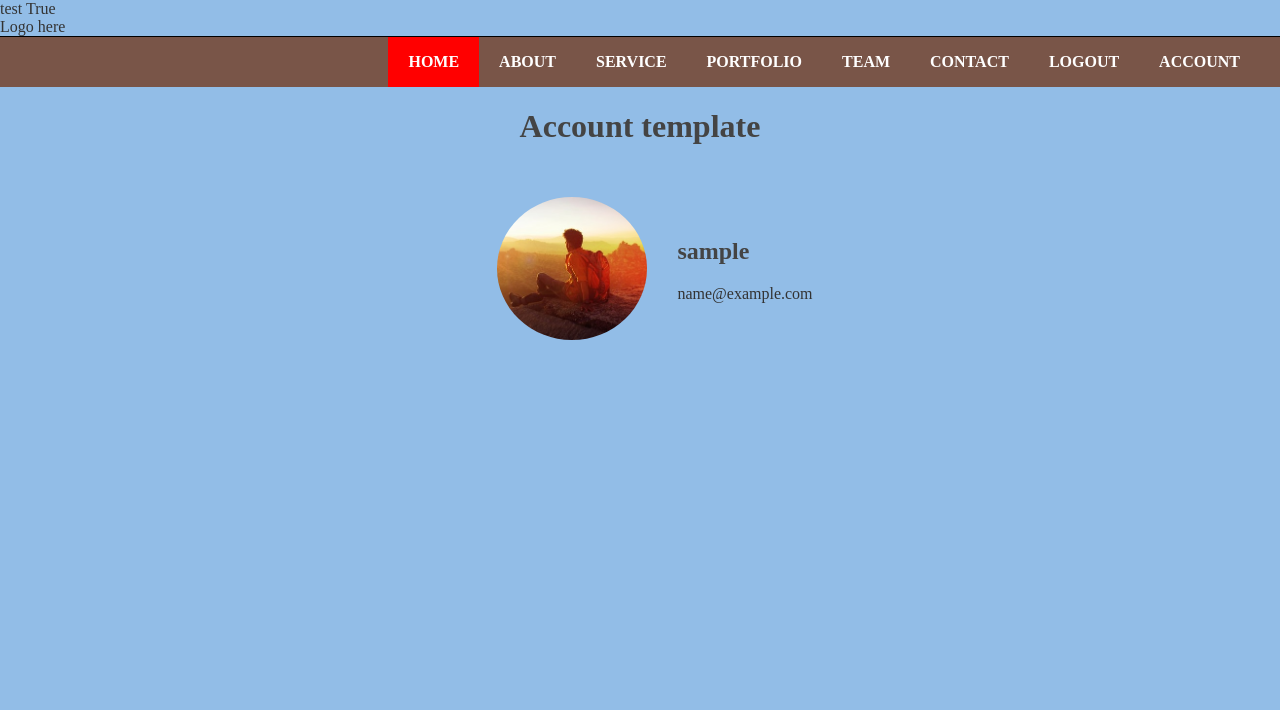
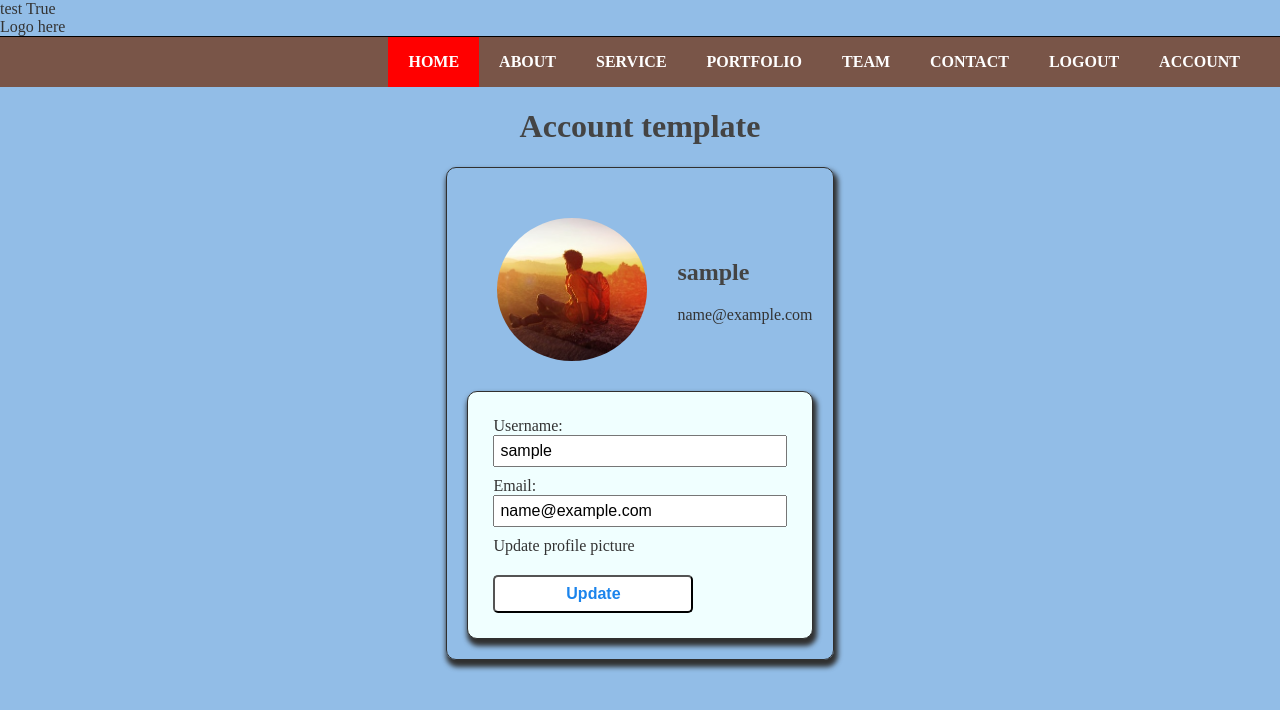
Before and after one commit to gmdmgithub/flask-sandbox, a Flask app: page /account in a window 1280 px wide. Shown: the top 710 px of the page. Run offline with Flask 2, Linux system fonts and the light colour scheme; the visitor is signed in with stand-in values (Sample User, id 1); data comes from the database, SQL or seed files in the repository; some libraries are stand-ins or nearby versions.

Commit message:
image upload and resizing

```diff
--- /dev/null
+++ b/flask_sandbox/forms/account.py
@@ -0,0 +1,28 @@
+from flask_wtf import FlaskForm
+from flask_wtf.file import FileField, FileAllowed
+from flask_login import current_user
+from wtforms import StringField, SubmitField, PasswordField, ValidationError
+from wtforms.validators import DataRequired, Length, Email, EqualTo
+from flask_sandbox.models import User
+
+class UpdateAccountForm(FlaskForm):
+    username = StringField('Username:',
+        validators=[DataRequired(), Length(min=5, max=20)])
+    email = StringField('Email:',
+        validators=[Email(),DataRequired()])
+    image = FileField('Update profile picture',
+        validators=[FileAllowed(['jpg','jpeg','png'])])
+
+    submit = SubmitField('Update')
+
+    def validate_username(self,username):
+        if username.data !=  current_user.username:
+            user = User.query.filter_by(username=username.data).first()
+            if user:
+                raise ValueError('Username already exists. Please choose a different one')
+
+    def validate_email(self,email):
+        if email.data !=  current_user.email:
+            user = User.query.filter_by(email=email.data).first()
+            if user:
+                raise ValueError('Something wrog with your data')
--- a/flask_sandbox/models.py
+++ b/flask_sandbox/models.py
@@ -1,6 +1,7 @@
 from datetime import datetime
 from flask_sandbox import db, login_manager
 from flask_login import UserMixin #imports neccessary fields for the user
+
 
 
 #function to keep the user session https://flask-login.readthedocs.io/en/latest/
--- a/flask_sandbox/routes.py
+++ b/flask_sandbox/routes.py
@@ -1,60 +1,17 @@
 from flask import render_template, url_for, flash, redirect, request
+import secrets
+import os
+from PIL import Image
 from flask_sandbox import app, bcrypt, db
 from flask_sandbox.models import User, Post
-from flask_sandbox.reg_form import RegistrationForm
-from flask_sandbox.login_form import LoginForm
+from flask_sandbox.forms.registration import RegistrationForm
+from flask_sandbox.forms.login import LoginForm
+from flask_sandbox.forms.account import UpdateAccountForm
 
 from flask_login import login_user, current_user, logout_user, login_required
 
-#lets add some posted data (simply not from db)
-posts = [
-    {
-        'author': 'John Doe',
-        'title': 'My best friend',
-        'content': 'Lorem ipsum dolor sit amet consectetur adipisicing elit. Officia incidunt aperiam ut distinctio doloremque. Illo maxime soluta dolore dolorem tempore.',
-        'post_date': '2018-01-15'
-    },
-    {
-        'author': 'Janet Jackson',
-        'title': 'My brother',
-        'content': 'Lorem ipsum dolor sit amet consectetur adipisicing elit. Officia incidunt aperiam ut distinctio doloremque. Illo maxime soluta dolore dolorem tempore.',
-        'post_date': '2018-02-15'
-    },
-    {
-        'author': 'John Kennedy',
-        'title': 'My country',
-        'content': 'Lorem ipsum dolor sit amet consectetur adipisicing elit. Officia incidunt aperiam ut distinctio doloremque. Illo maxime soluta dolore dolorem tempore.',
-        'post_date': '2018-03-15'
-    }
-]
+from flask_sandbox.config import about_p, account_p, home_p, login_p, posts, register_p
 
-home_p ={
-    'active':'home',
-    'menu': True,
-    'title' : 'Home page'
-}
-about_p ={
-    'active':'about',
-    'menu': True,
-    'title' : 'About page'
-}
-
-register_p = {
-    'active':'registration',
-    'menu': False,
-    'title': 'Registration page'
-}
-
-login_p = {
-    'active':'login',
-    'menu': False,
-    'title': 'Login page'
-}
-account_p = {
-    'active':'account',
-    'menu': True,
-    'title': 'Account page'
-}
 
 @app.route("/")
 @app.route("/home")
@@ -103,12 +60,39 @@ def logout():
     logout_user()
     return redirect(url_for('home'))
 
+def save_image(image):
+    random_hex = secrets.token_hex(8)
+    _f_name, f_ext = os.path.splitext(image.filename) #when you do not use variable  start it _
+    image_filename = random_hex+f_ext
+    image_path = os.path.join(app.root_path,'static/profile_img',image_filename)
+
+    output_size = (250, 250)
+    i = Image.open(image)
+    i.thumbnail(output_size)
+    i.save(image_path)
+
+    return image_filename
+
 #rout for account user page
-@app.route('/account')
+@app.route('/account',methods=['GET', 'POST'])
 @login_required
 def account():
+    form = UpdateAccountForm()
     image_file = url_for('static',filename='profile_img/'+current_user.image_file)
-    return render_template('account.html', param=account_p, image_file=image_file)
+    if form.validate_on_submit():
+        if form.image.data:
+            f_image = save_image(form.image.data)
+            current_user.image_file = f_image
+        current_user.username=form.username.data
+        current_user.email=form.email.data
+        db.session.commit()
+        flash(f'Your account has been sucessfully update', 'seccessful')
+        return redirect(url_for('account'))
+    elif request.method == 'GET':
+        form.username.data=current_user.username
+        form.email.data=current_user.email
+
+    return render_template('account.html', param=account_p, image_file=image_file, form=form)
 
 
 
--- a/flask_sandbox/static/style.css
+++ b/flask_sandbox/static/style.css
@@ -1,6 +1,9 @@
 :root
 {
     --nav-h:50px;
+    --shadow: 2px 5px 5px 2px #303030;
+    --border: 1px solid #303030;
+    --b-radius: 10px;
 }
 *
 {
@@ -84,9 +87,9 @@ nav ul li a:hover {
 .box {
     margin: 20px;
     padding: 20px;
-    box-shadow: 2px 5px 5px 2px #303030;
-    border: 1px solid #303030;
-    border-radius: 10px;
+    box-shadow: var(--shadow);
+    border: var(--border);
+    border-radius: var(--b-radius);
     max-width: 50%;
 }
 
@@ -96,9 +99,9 @@ nav ul li a:hover {
     display: flex;
     flex-direction: column;
     padding: 20px;
-    box-shadow: 2px 4px 4px;
-    border-radius: 5px;
-    border: solid 1px gray;
+   box-shadow: var(--shadow);
+   border: var(--border);
+   border-radius: var(--b-radius);
     background-color: #f0ffff;
 }
 .form-group{
@@ -148,6 +151,12 @@ nav ul li a:hover {
     text-decoration: none;
     margin: 0 auto;
 }
+.content-section{
+    padding: 20px;
+    box-shadow: var(--shadow);
+    border: var(--border);
+    border-radius: var(--b-radius);
+}
 /* account start */
 .content-section .media
 {
@@ -162,3 +171,12 @@ nav ul li a:hover {
     margin: 30px;
 
 }
+.form-image
+{
+    display: none;
+
+}
+.form-image-label
+{
+    cursor: pointer;
+}
--- a/flask_sandbox/templates/account.html
+++ b/flask_sandbox/templates/account.html
@@ -12,6 +12,57 @@
                 <p class="text-secondary">{{ current_user.email }}</p>
             </div>
         </div>
+
+        <div class="form">
+            <form method="POST" action="" enctype="multipart/form-data">
+                {{ form.hidden_tag() }}
+                <!-- login user name -->
+                <div class="form-group">
+                    {{ form.username.label(class="form-control-label") }}
+                    {% if form.username.errors %}
+                    {{ form.username(class="form-control form-control-lg is-invalid") }}
+                    <div class="invalid-feedback">
+                        {% for error in form.username.errors %}
+                        <span>{{ error }}</span>
+                        {% endfor %}
+                    </div>
+                    {% else %}
+                    {{ form.username(class="form-control form-control-lg") }}
+                    {% endif %}
+                </div>
+                <!-- registration email -->
+                <div class="form-group">
+                    {{ form.email.label(class="form-control-label") }}
+                    {% if form.email.errors %}
+                    {{ form.email(class="form-control form-control-lg is-invalid") }}
+                    <div class="invalid-feedback">
+                        {% for error in form.email.errors %}
+                        <span>{{ error }}</span>
+                        {% endfor %}
+                    </div>
+                    {% else %}
+                    {{ form.email(class="form-control form-control-lg") }}
+                    {% endif %}
+                </div>
+
+                <!-- registration image -->
+                <div class="form-group">
+                    {{ form.image.label(class="form-control-label form-image-label") }}
+                    {{ form.image(class="form-image") }}
+                    {% if form.image.errors %}
+                        {% for error in form.image.errors %}
+                        <span>{{ error }}</span>
+                        {% endfor %}
+                    {% endif %}
+                </div>
+
+
+                <!-- submit button -->
+                <div class="form-group">
+                    {{ form.submit(class="btn") }}
+                </div>
+            </form>
+
         </div>
 
         {% endblock content %}
```
Also changed, not shown: flask_sandbox/config.py (added, +50 -0 lines), README.md, flask_sandbox/forms/login.py (renamed from flask_sandbox/login_form.py), flask_sandbox/forms/registration.py (renamed from flask_sandbox/reg_form.py), flask_sandbox/static/profile_img/8dde492ddc9e2f9f.JPG (added). Lines whose indentation alone changed are shown as unchanged.
